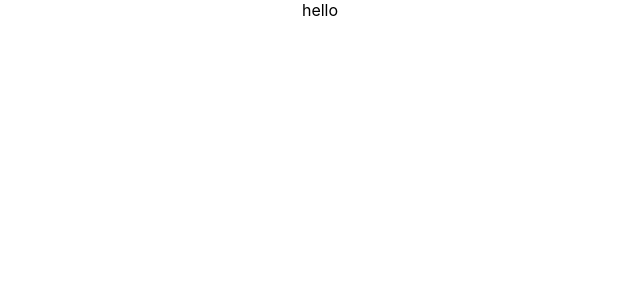
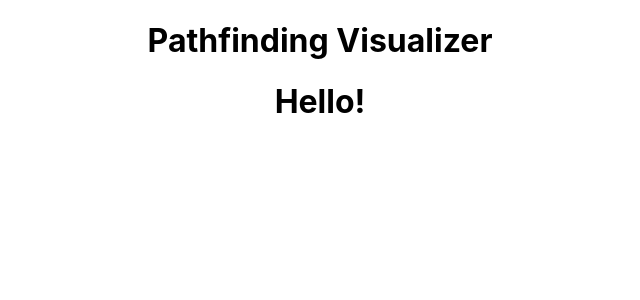
Before and after one commit to lucasgdiez/pathfinding-project, a React (Create React App) app: page / in a window 1280 px wide. Shown: the top 300 px of the page, without its empty margins (320-960 px from the left). Built offline with nearby package versions, Linux system fonts and the light colour scheme.

Commit message:
Creating files for pathfinder

```diff
--- a/src/App.js
+++ b/src/App.js
@@ -1,8 +1,14 @@
 import React from "react";
 import "./App.css";
+import PathfindingVisualizer from "./components/PathfindingVisualizer/PathfindingVisualizer";
 
 function App() {
-  return <div className='App'>hello</div>;
+  return (
+    <div className='App'>
+      <h1>Pathfinding Visualizer</h1>
+      <PathfindingVisualizer />
+    </div>
+  );
 }
 
 export default App;
--- /dev/null
+++ b/src/components/PathfindingVisualizer/PathfindingVisualizer.jsx
@@ -0,0 +1,7 @@
+import React from "react";
+
+const PathfindingVisualizer = () => {
+  return <h1>Hello!</h1>;
+};
+
+export default PathfindingVisualizer;
```
Also changed, not shown: src/components/PathfindingVisualizer/Node/Node.jsx (added).
